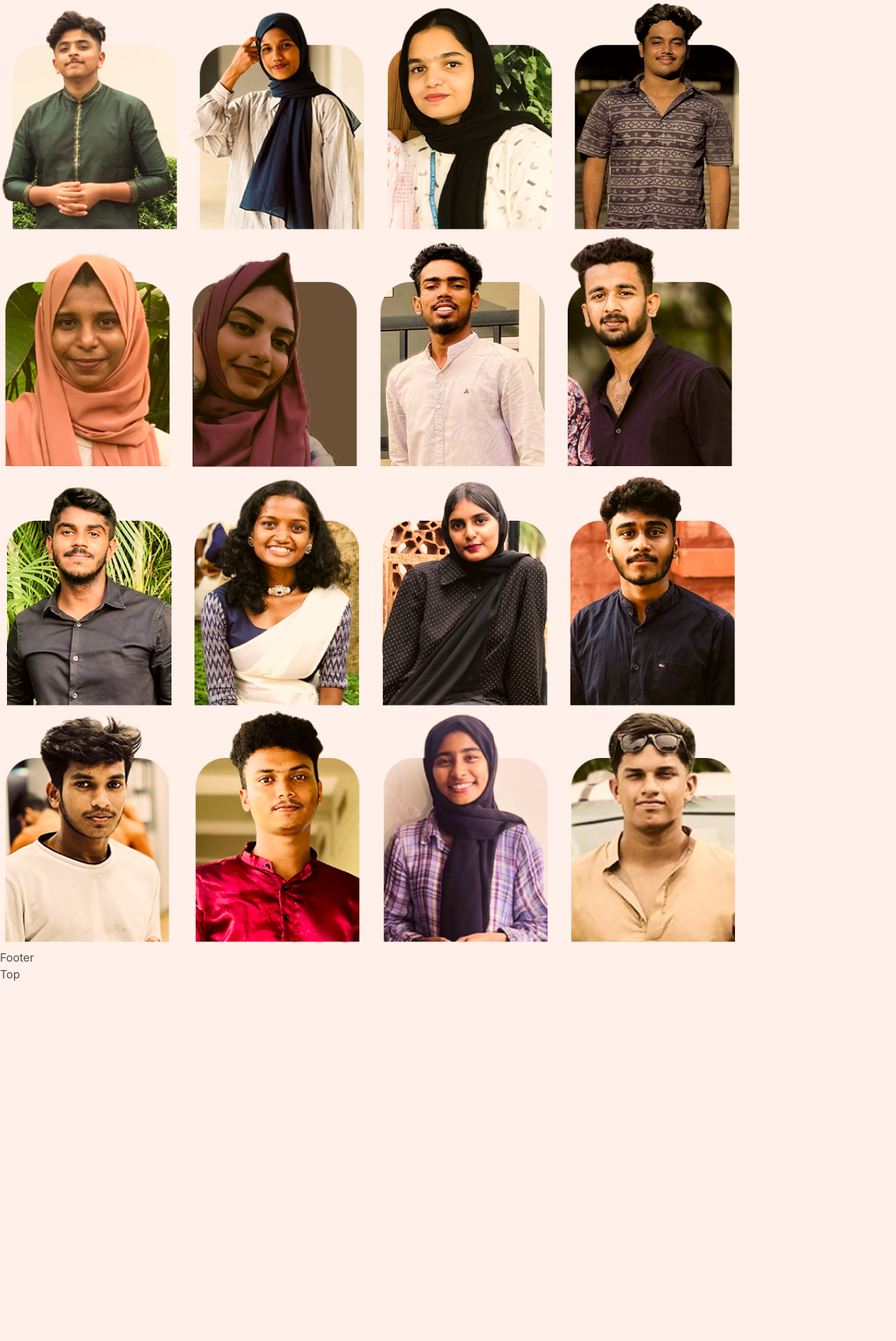
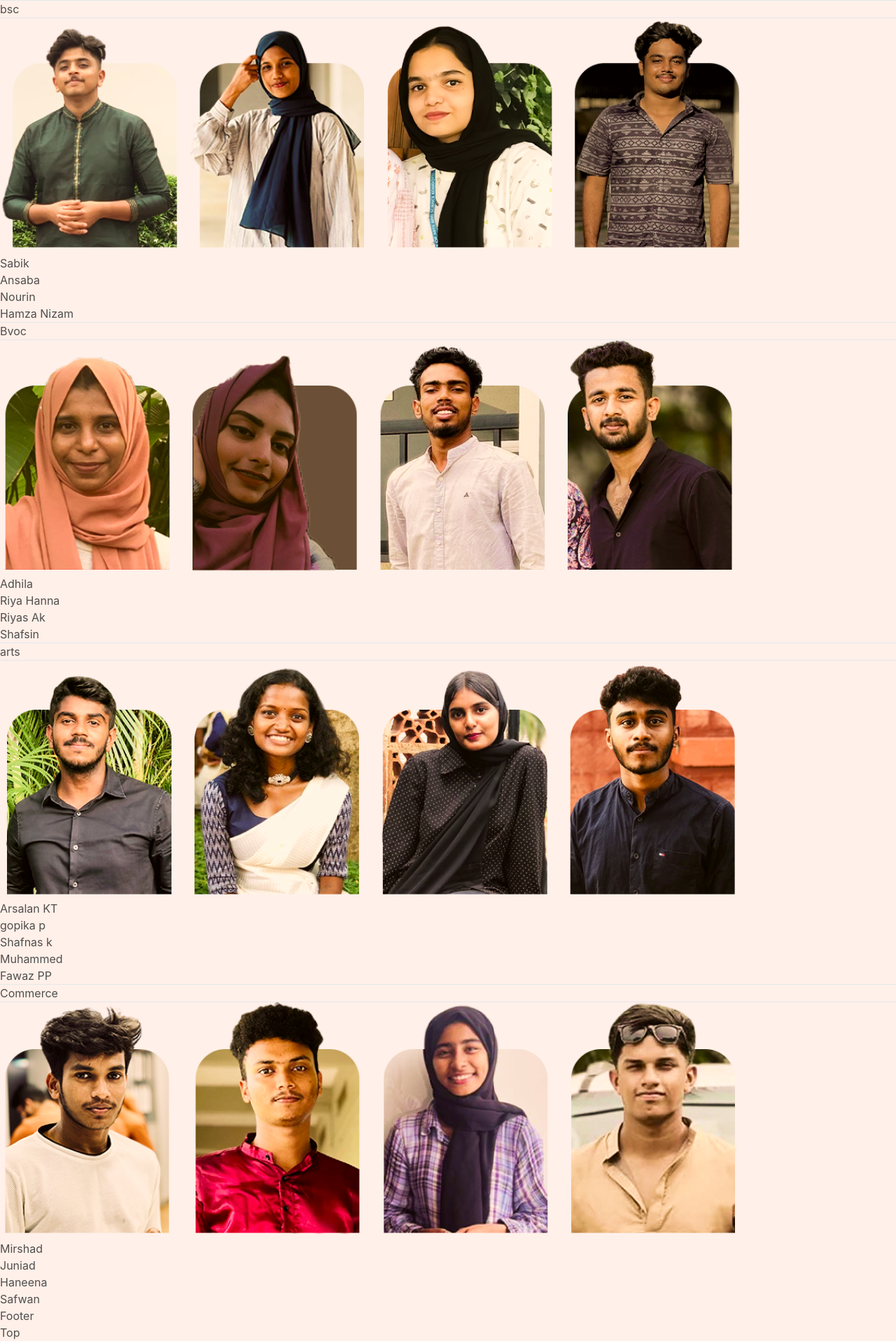
Before and after one commit to dilshad360/kalart, a React (Vite) app: page / in a window 1280 px wide. Shown: the part 7271-9187 px from the top of the page at 70% size. Before the commit the page ends 8675 px from the top, so only its background shows below. Built offline with nearby package versions, Linux system fonts and the light colour scheme.

Commit message:
Ui updated Captians

```diff
--- a/src/components/Home/Captains.jsx
+++ b/src/components/Home/Captains.jsx
@@ -7,38 +7,88 @@ import { motion } from "framer-motion"
 function Captains() {
     return (
         <div id='captains' className='mt-40'>
-            <h1 className='text-center text-2xl font-bold'>Captains images</h1>
-            <div className='flex flex-col gap-16 p-4'>
+            <h1 className='text-center text-4xl font-bold text-red-950 mb-12'>Captains</h1>
+            <div className='flex flex-col gap-16 p-4 mx-auto items-center'>
                 <motion.div
                     initial={{ opacity: 0, x: -500 }}
                     whileInView={{ opacity: 1, x: 0, transition: { duration: 1, delay: 0.2 } }}
                     viewport={{ once: true }}
                 >
-                    <img src={Bsc} alt="Bsc" className='' />
+                    <div className='text-center flex items-center gap-2  relative  mx-6 mb-6 overflow-hidden'>
+                        <span className='h-0 w-0 border-b-[20px] border-t-[20px] border-l-[40px] border-l-red-900 border-transparent absolute -left-5'></span>
+                        <hr className='border-2 border-red-900 w-1/2 mx-auto' />
+                        <span className='text-4xl font-bold  uppercase bg-gradient-to-b from-red-600  to-orange-500 inline-block text-transparent bg-clip-text'>bsc</span>
+                        <hr className='border-2 border-red-900 w-1/2 mx-auto' />
+                        <span className='h-0 w-0 border-b-[20px] border-t-[20px] border-r-[40px] border-r-red-900 border-transparent absolute -right-5'></span>
+                    </div>
+                    <img src={Bsc} alt="Bsc" className='h-[180px]' />
+                    <div className='flex justify-around font-semibold text-blue-950 capitalize'>
+                        <p>Sabik</p>
+                        <p>Ansaba</p>
+                        <p>Nourin</p>
+                        <p className='-mr-6'>Hamza Nizam</p>
+                    </div>
                 </motion.div>
                 <motion.div
                     initial={{ opacity: 0, x: -500 }}
                     whileInView={{ opacity: 1, x: 0, transition: { duration: 1, delay: 0.2 } }}
                     viewport={{ once: true }}
                 >
-                <img src={Bvoc} alt="Bvoc" />
-
+                    <div className='text-center flex items-center gap-2  relative  mx-6 mb-6 overflow-hidden'>
+                        <span className='h-0 w-0 border-b-[20px] border-t-[20px] border-l-[40px] border-l-red-900 border-transparent absolute -left-5'></span>
+                        <hr className='border-2 border-red-900 w-1/2 mx-auto' />
+                        <span className='text-4xl font-bold  uppercase bg-gradient-to-b from-red-600  to-orange-500 inline-block text-transparent bg-clip-text'>Bvoc</span>
+                        <hr className='border-2 border-red-900 w-1/2 mx-auto' />
+                        <span className='h-0 w-0 border-b-[20px] border-t-[20px] border-r-[40px] border-r-red-900 border-transparent absolute -right-5'></span>
+                    </div>
+                    <img src={Bvoc} alt="Bvoc" className='h-[180px]' />
+                    <div className='flex justify-around font-semibold text-blue-950 capitalize'>
+                        <p>Adhila</p>
+                        <p>Riya Hanna</p>
+                        <p>Riyas Ak</p>
+                        <p >Shafsin</p>
+                    </div>
                 </motion.div>
                 <motion.div
                     initial={{ opacity: 0, x: -500 }}
                     whileInView={{ opacity: 1, x: 0, transition: { duration: 1, delay: 0.2 } }}
                     viewport={{ once: true }}
                 >
-                <img src={Arts} alt="Arts" />
-
+                    <div className='text-center flex items-center gap-2  relative  mx-6 mb-6 overflow-hidden'>
+                        <span className='h-0 w-0 border-b-[20px] border-t-[20px] border-l-[40px] border-l-red-900 border-transparent absolute -left-5'></span>
+                        <hr className='border-2 border-red-900 w-1/2 mx-auto' />
+                        <span className='text-4xl font-bold  uppercase bg-gradient-to-b from-red-600  to-orange-500 inline-block text-transparent bg-clip-text'>arts</span>
+                        <hr className='border-2 border-red-900 w-1/2 mx-auto' />
+                        <span className='h-0 w-0 border-b-[20px] border-t-[20px] border-r-[40px] border-r-red-900 border-transparent absolute -right-5'></span>
+                    </div>
+                    <img src={Arts} alt="Arts" className='h-[180px]' />
+                    <div className='flex justify-around font-semibold text-blue-950 capitalize'>
+                        <p>Arsalan KT</p>
+                        <p>gopika p</p>
+                        <p>Shafnas k</p>
+                        <p className='text-center -mr-2'>Muhammed <br /> Fawaz PP</p>
+                    </div>
                 </motion.div>
                 <motion.div
                     initial={{ opacity: 0, x: -500 }}
                     whileInView={{ opacity: 1, x: 0, transition: { duration: 1, delay: 0.2 } }}
                     viewport={{ once: true }}
                 >
-                <img src={Commerce} alt="Commerce" />
-
+                    <div className='text-center flex items-center gap-2  relative  mx-6 mb-6 overflow-hidden'>
+                        <span className='h-0 w-0 border-b-[20px] border-t-[20px] border-l-[40px] border-l-red-900 border-transparent absolute -left-5'></span>
+                        <hr className='border-2 border-red-900 w-1/2 mx-auto' />
+                        <span className='text-4xl font-bold  uppercase bg-gradient-to-b from-red-600  to-orange-500 inline-block text-transparent bg-clip-text'>Commerce</span>
+                        <hr className='border-2 border-red-900 w-1/2 mx-auto' />
+                        {/* <span className='h-4 w-4 bg-red-900 rotate-45 absolute -right-2'></span> */}
+                        <span className='h-0 w-0 border-b-[20px] border-t-[20px] border-r-[40px] border-r-red-900 border-transparent absolute -right-5'></span>
+                    </div>
+                    <img src={Commerce} alt="Commerce" className='h-[180px]' />
+                    <div className='flex justify-around font-semibold text-blue-950 capitalize'>
+                        <p>Mirshad</p>
+                        <p>Juniad</p>
+                        <p>Haneena</p>
+                        <p>Safwan</p>
+                    </div>
                 </motion.div>
             </div>
 
--- a/src/components/Home/Committe.jsx
+++ b/src/components/Home/Committe.jsx
@@ -67,7 +67,7 @@ function Committe() {
 
           </section>
         </motion.div>
-        <section className='flex flex-col gap-2'>
+        <section className='flex flex-col gap-2 items-center'>
 
           <div>
             <h1 className='font-bold text-red-700 text-2xl bg-green-400 text-center'>On stage </h1>
@@ -125,7 +125,7 @@ function Committe() {
           </motion.div>
         </section>
 
-        <section className='flex flex-col gap-2'>
+        <section className='flex flex-col gap-2 items-center'>
           <div>
             <h1 className='font-bold text-red-700 text-2xl bg-green-400 text-center'>On stage </h1>
           </div>
```
